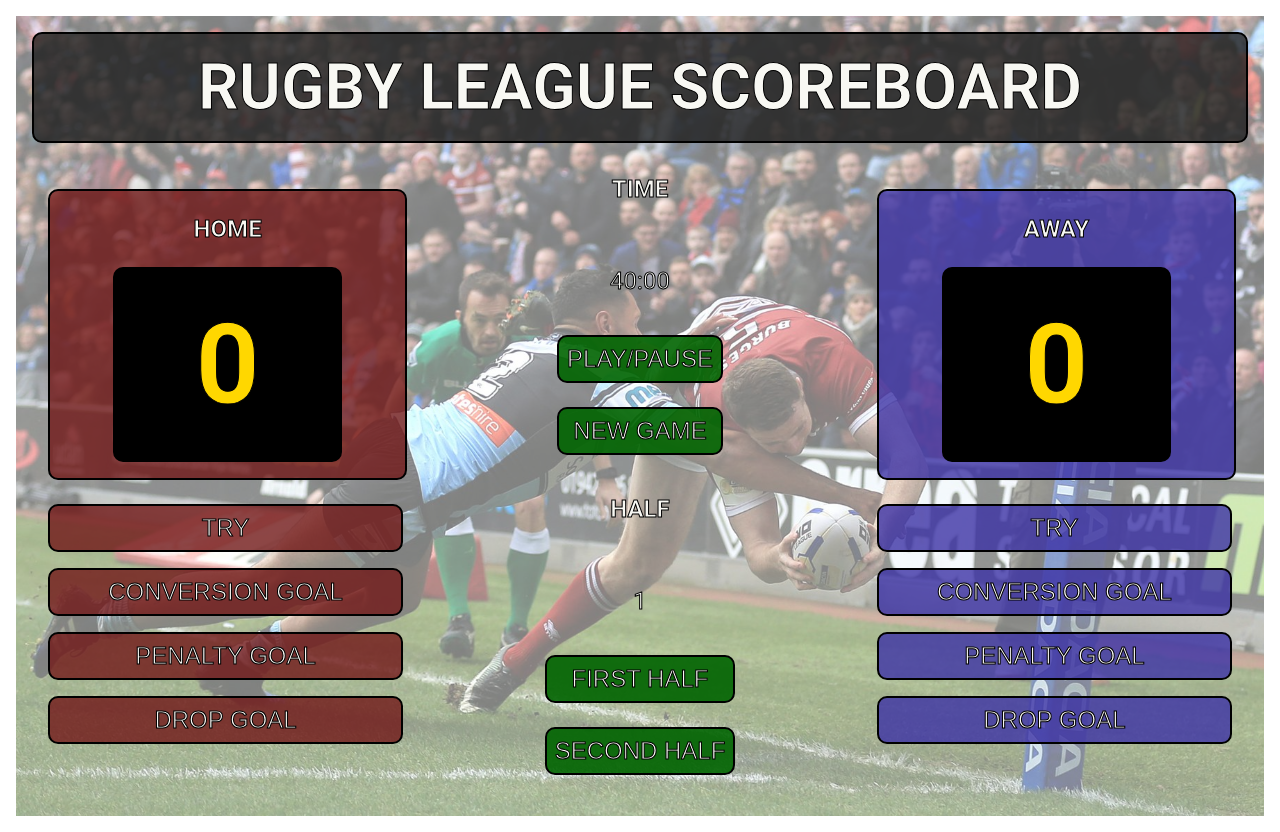
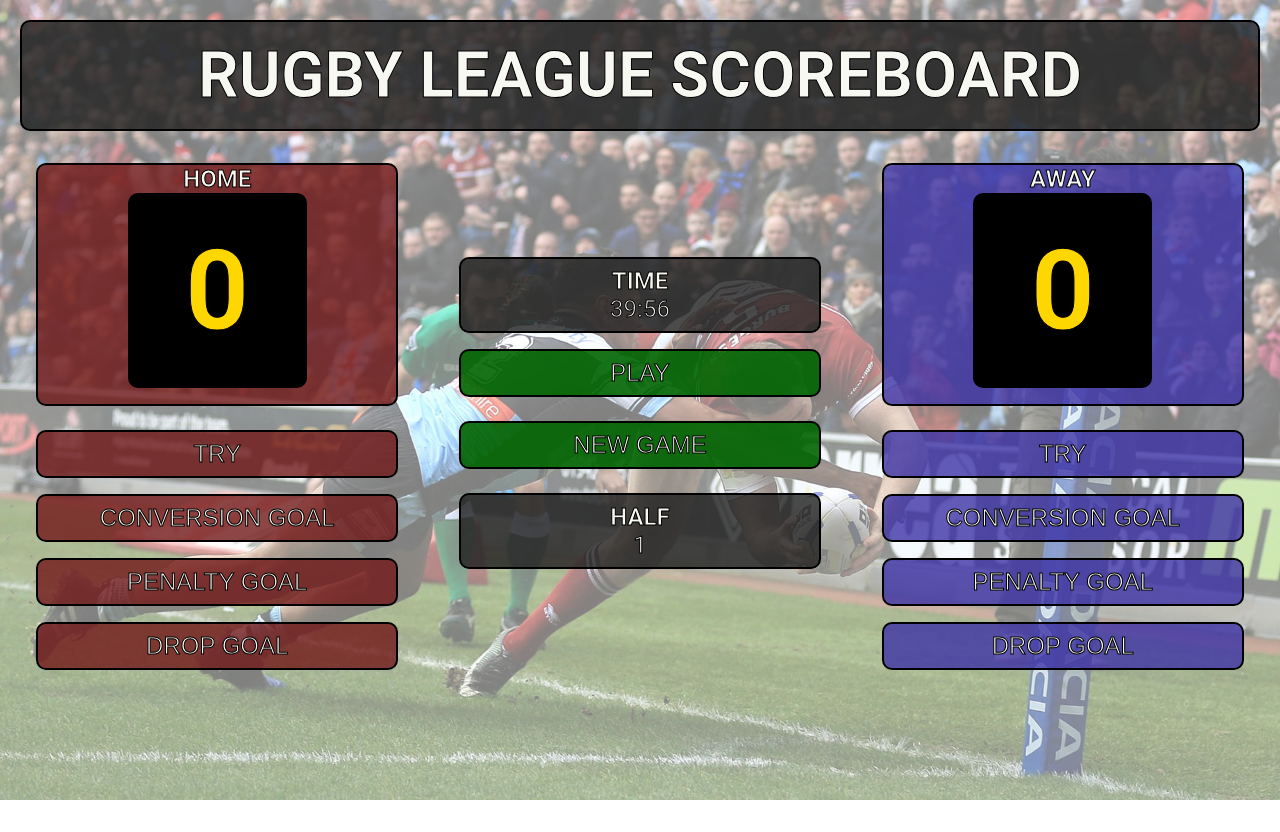
Before and after one commit to ianbsmythe/rugby-league-scoreboard, a plain HTML site: page index.html in a window 1280 px wide. Both pictures are taken after a click on the button "PLAY/PAUSE". After the commit the page ends 800 px from the top, so only its background shows below. Drawn offline with Linux system fonts and the light colour scheme.

Commit message:
js and updated html and css

```diff
--- a/index.html
+++ b/index.html
@@ -4,51 +4,64 @@
     <meta charset="UTF-8">
     <meta http-equiv="X-UA-Compatible" content="IE=edge">
     <meta name="viewport" content="width=device-width, initial-scale=1.0">
+    <meta name="description" content="Rugby League Scoreboard for tracking match scores, time, and game progression">
     <title>Rugby League Scoreboard</title>
     <link rel="stylesheet" href="styles.css">
 </head>
 <body>
-    <header>
-        <h1 class="font-styling">RUGBY LEAGUE SCOREBOARD</h1>
+    <header role="banner">
+        <h1 class="font-styling" aria-label="Rugby League Scoreboard">RUGBY LEAGUE SCOREBOARD</h1>
     </header>
-    <section>
+
+    <main role="main">
         <div class="main-container">
-            <div class="score-container">
+            <!-- Home Team Section -->
+            <div class="score-container" role="region" aria-label="Home Team Controls">
                 <div class="team-score team-home">
                     <h3 class="font-styling">HOME</h3>
-                    <p class="score-display font-styling">0</p>
+                    <p class="score-display font-styling" role="status" aria-live="polite" aria-label="Home team score" id="home-score">0</p>
                 </div>
-                <button class="try-btn font-styling team-home">TRY</button>
-                <button class="conversion-btn font-styling team-home">CONVERSION GOAL</button>
-                <button class="penalty-btn font-styling team-home">PENALTY GOAL</button>
-                <button class="drop-goal-btn font-styling team-home">DROP GOAL</button>
+                <button class="try-btn font-styling team-home" onclick="homeTry()" aria-label="Add try for home team">TRY</button>
+                <button class="conversion-btn font-styling team-home" onclick="homeConversion()" aria-label="Add conversion goal for home team">CONVERSION GOAL</button>
+                <button class="penalty-btn font-styling team-home" onclick="homePenalty()" aria-label="Add penalty goal for home team">PENALTY GOAL</button>
+                <button class="drop-goal-btn font-styling team-home" onclick="homeDropGoal()" aria-label="Add drop goal for home team">DROP GOAL</button>
             </div>
-            <div id="time-half-container">
+
+            <!-- Game Controls Section -->
+            <div id="time-half-container" role="region" aria-label="Game Controls">
+                <!-- Time Controls -->
                 <div id="time-container">
-                    <h4 class="font-styling">TIME</h4>
-                    <P id="time-display" class="font-styling">40:00</P>
-                    <button id="start-stop-button" class="font-styling">PLAY/PAUSE</button>
-                    <button id="new-game-button" class="font-styling">NEW GAME</button>
+                    <div class="center-control-display">
+                        <h4 class="font-styling">TIME</h4>
+                        <p id="time-display" class="font-styling" role="timer" aria-live="polite">40:00</p>
+                    </div>
+                    <button id="start-stop-button" onclick="pauseTimer()" class="font-styling" aria-label="Play or pause game timer">PLAY/PAUSE</button>
+                    <button id="new-game-button" onclick="newGame()" class="font-styling" aria-label="Start new game">NEW GAME</button>
                 </div>
+
+                <!-- Half Controls -->
                 <div id="half-container">
-                    <h4 class="font-styling">HALF</h4>
-                    <p id="half-display" class="font-styling">1</p>
-                    <button id="first-half-button" class="font-styling">FIRST HALF</button>
-                    <button id="second-half-button" class="font-styling">SECOND HALF</button>
+                    <div class="center-control-display">
+                        <h4 class="font-styling">HALF</h4>
+                        <p id="half-display" class="font-styling" role="status" aria-live="polite" aria-label="Current half">1</p>
+                    </div>
                 </div>
             </div>
-            <div class="score-container">
+
+            <!-- Away Team Section -->
+            <div class="score-container" role="region" aria-label="Away Team Controls">
                 <div class="team-score team-away">
                     <h3 class="font-styling">AWAY</h3>
-                    <p class="score-display font-styling">0</p>
+                    <p class="score-display font-styling" role="status" aria-live="polite" aria-label="Away team score" id="away-score">0</p>
                 </div>
-                <button class="try-btn font-styling team-away">TRY</button>
-                <button class="conversion-btn font-styling team-away">CONVERSION GOAL</button>
-                <button class="penalty-btn font-styling team-away">PENALTY GOAL</button>
-                <button class="drop-goal-btn font-styling team-away">DROP GOAL</button>
+                <button class="try-btn font-styling team-away" onclick="awayTry()" aria-label="Add try for away team">TRY</button>
+                <button class="conversion-btn font-styling team-away" onclick="awayConversion()" aria-label="Add conversion goal for away team">CONVERSION GOAL</button>
+                <button class="penalty-btn font-styling team-away" onclick="awayPenalty()" aria-label="Add penalty goal for away team">PENALTY GOAL</button>
+                <button class="drop-goal-btn font-styling team-away" onclick="awayDropGoal()" aria-label="Add drop goal for away team">DROP GOAL</button>
             </div>
         </div>
-    </section>
+    </main>
 
     <script src="script.js"></script>
 </body>
+</html>
--- a/script.js
+++ b/script.js
@@ -0,0 +1,113 @@
+// Score variables
+let scoreHome = document.getElementById("home-score");
+let scoreAway = document.getElementById("away-score");
+let countHome = 0;
+let countAway = 0;
+
+// Timer variables
+let timerInterval = null; // Declare timerInterval globally
+let remainingTime = 60 * 40;
+let timeDisplay = document.getElementById("time-display");
+let startStopButton = document.getElementById("start-stop-button"); // Fixed button ID
+const initialMainTimer = 2400;
+let half = document.getElementById("half-display");
+
+//functions for home team
+function homeTry() {
+    countHome += 4;
+    scoreHome.textContent = countHome;
+}
+
+function homeConversion() {
+    countHome += 2;
+    scoreHome.textContent = countHome;
+}
+
+function homePenalty() {
+    countHome += 2;
+    scoreHome.textContent = countHome;
+}
+
+function homeDropGoal() {
+    countHome += 1;
+    scoreHome.textContent = countHome;
+}
+
+// functions for away team
+function awayTry() {
+    countAway += 4;
+    scoreAway.textContent = countAway;
+}
+
+function awayConversion() {
+    countAway += 2;
+    scoreAway.textContent = countAway;
+}
+
+function awayPenalty() {
+    countAway += 2;
+    scoreAway.textContent = countAway;
+}
+
+function awayDropGoal() {
+    countAway += 1;
+    scoreAway.textContent = countAway;
+}
+
+// Timer functions
+function startTimer(duration, display) {
+    let timer = duration, minutes, seconds;
+    clearInterval(timerInterval); // Clear any existing interval
+
+    timerInterval = setInterval(function() {
+        minutes = parseInt(timer / 60, 10);
+        seconds = parseInt(timer % 60, 10);
+
+        minutes = minutes < 10 ? "0" + minutes : minutes;
+        seconds = seconds < 10 ? "0" + seconds : seconds;
+
+        display.textContent = minutes + ":" + seconds;
+
+        if (--timer < 0) {
+            timer = duration;
+            half.textContent = parseInt(half.textContent) + 1;
+            if (half.textContent > 2) {
+                half.textContent = '1';
+            }
+        }
+        remainingTime = timer;
+    }, 1000);
+}
+
+function pauseTimer() {
+    if (timerInterval) {
+        clearInterval(timerInterval);
+        timerInterval = null;
+        startStopButton.textContent = "PLAY"; // Updated button text
+    } else {
+        startTimer(remainingTime, timeDisplay);
+        startStopButton.textContent = "PAUSE"; // Updated button text
+    }
+}
+
+function newGame() {
+    // Reset scores
+    countHome = 0;
+    countAway = 0;
+    scoreHome.textContent = countHome;
+    scoreAway.textContent = countAway;
+
+    // Reset timer
+    clearInterval(timerInterval);
+    remainingTime = initialMainTimer;
+    startTimer(initialMainTimer, timeDisplay);
+    startStopButton.textContent = "PAUSE";
+
+    // Reset half
+    half.textContent = '1';
+}
+
+// Initialize timer when page loads
+window.onload = function() {
+    startTimer(remainingTime, timeDisplay);
+}
--- a/styles.css
+++ b/styles.css
@@ -1,21 +1,23 @@
-html, body {
+/* Reset and base styles */
+*, *::before, *::after {
     margin: 0;
-    padding: 2vh;
+    padding: 0;
     box-sizing: border-box;
 }
 
+/* Layout */
 body {
-    position: relative; /* Required for the pseudo-element */
+    position: relative;
     font-family: 'Roboto', sans-serif;
-    font-weight: 400;
-    height: 100vh;
-    /* Ensure the content remains above the background image */
+    min-height: 100vh;
     z-index: 1;
+    padding: 20px;
 }
 
+/* Background image */
 body::before {
     content: "";
-    position: absolute;
+    position: fixed;
     top: 0;
     left: 0;
     width: 100%;
@@ -23,11 +25,12 @@ body::before {
     background-image: url("images/wigan-warriors.jpg");
     background-size: cover;
     background-position: center;
-    background-repeat: no-repeat; /* Prevents tiling */
-    opacity: 0.5; /* Adjust the opacity here */
-    z-index: -1; /* Ensure the image is behind the content */
+    background-repeat: no-repeat;
+    opacity: 0.5;
+    z-index: -1;
 }
 
+/* Common styles */
 .font-styling {
     -webkit-text-stroke-width: 1px;
     -webkit-text-stroke-color: black;
@@ -35,31 +38,29 @@ body::before {
     border-radius: 10px;
 }
 
+/* Header styles */
 h1 {
     text-align: center;
     font-size: 8vh;
     border: 2px solid black;
-    height: 6vh;
     background-color: rgba(31, 30, 30, 0.8);
-    max-width: 100%;
-    margin: 0;
-    height: auto;
     padding: 2vh 3vh;
+    margin-bottom: 2vh;
 }
 
+/* Container layouts */
 .main-container {
     display: flex;
     justify-content: space-between;
     align-items: center;
-    margin: auto 2vh;
     gap: 3vh;
+    padding: 0 2vh;
 }
 
 .score-container {
     display: flex;
     flex-direction: column;
     align-items: center;
-    padding: 0;
     width: 30%;
 }
 
@@ -67,102 +68,108 @@ h1 {
     display: flex;
     flex-direction: column;
     align-items: center;
-    margin: 2vh auto ;
+    margin: 2vh 0;
     border: 2px solid black;
     border-radius: 10px;
-}
-
-.team-home {
-    background: rgba(113, 24, 24, 0.8);
     width: 100%;
 }
 
-.team-away {
-    background: rgba(61,51,166,0.8);
-    width: 100%;
+/* Team specific styles */
+.team-home {
+    background: rgba(113, 24, 24, 0.8);
 }
 
+.team-away {
+    background: rgba(61, 51, 166, 0.8);
+}
+
+/* Time and half container styles */
 #time-half-container {
     display: flex;
     flex-direction: column;
-    align-items: flex-start;
     width: 30%;
-    padding: auto;
-    margin: auto;
+    gap: 2vh;
 }
 
-#time-container {
-    display: flex;
-    flex-direction: column;
-    align-items: center;
-    justify-content: center;
-    margin: auto;
-    padding: auto;
-    gap: 1vh
-}
-
+#time-container,
 #half-container {
     display: flex;
     flex-direction: column;
     align-items: center;
-    justify-content: center;
-    margin: auto;
-    padding: auto;
-    gap: 1vh
+    width: 100%;
+    gap: 1vh;
 }
 
+/* Button styles */
 button {
-    background: rgba(0,100,0,0.9);
+    background: rgba(0, 100, 0, 0.9);
     width: 100%;
     padding: 1vh;
     margin: 1vh 0;
     border: 2px solid black;
     border-radius: 5px;
     cursor: pointer;
-}
-
-h3, h4, p, button {
     font-size: 3vh;
 }
 
+/* Typography */
+h3, h4, p {
+    font-size: 3vh;
+}
+
+/* Score display */
 .score-display {
     background: black;
     text-align: center;
-    color:gold;
-    width: 60%;
+    color: gold;
+    width: 50%;
     font-size: 14vh;
     font-weight: 700;
-    padding: 4vh 1vh;
+    padding: 4vh 0;
     margin: 0 2vh 2vh 2vh;
     border-radius: 10px;
+    min-width: fit-content;
 }
 
+/* Center control display */
+.center-control-display {
+    display: flex;
+    flex-direction: column;
+    align-items: center;
+    background-color: rgba(31, 30, 30, 0.8);
+    padding: 1vh 2vh;
+    border-radius: 10px;
+    border: 2px solid black;
+    width: 100%;
+}
+
+/* Media Queries */
 @media (max-width: 1024px) {
     h1 {
         font-size: 6vh;
         padding: 1vh 2vh;
-        max-width: 100%;
-    }
-
-    h3, h4, p, button {
-        font-size: 3vh;
     }
 
     .score-display {
         font-size: 12vh;
         padding: 3vh 8vh;
+        width: 80%;
+        margin: 0 1vh 2vh 1vh;
     }
 
-    .score-container, #time-half-container {
+    .score-container,
+    #time-half-container {
         width: 33%;
     }
 }
 
 @media (max-width: 768px) {
+    body {
+        padding: 15px;
+    }
+
     h1 {
         font-size: 5vh;
-        padding: 1vh 2vh;
-        max-width: 100%;
     }
 
     h3, h4, p, button {
@@ -172,23 +179,27 @@ h3, h4, p, button {
     .score-display {
         font-size: 9vh;
         padding: 3vh 4vh;
+        width: 100%;
+        margin: 0 0.5vh 2vh 0.5vh;
     }
 
-    .score-container, #time-half-container {
+    .score-container,
+    #time-half-container {
         width: 40%;
-
     }
 
     button {
-        border: 1px solid black;
+        border-width: 1px;
     }
 }
 
 @media (max-width: 480px) {
+    body {
+        padding: 10px;
+    }
+
     h1 {
         font-size: 4vh;
-        padding: 1vh 2vh;
-        max-width: 100%;
     }
 
     h3, h4, p, button {
@@ -205,11 +216,8 @@ h3, h4, p, button {
         align-items: center;
     }
 
-    .score-container, #time-half-container {
+    .score-container,
+    #time-half-container {
         width: 90%;
     }
-
-    button {
-        border: 1px solid black;
-    }
 }
```
